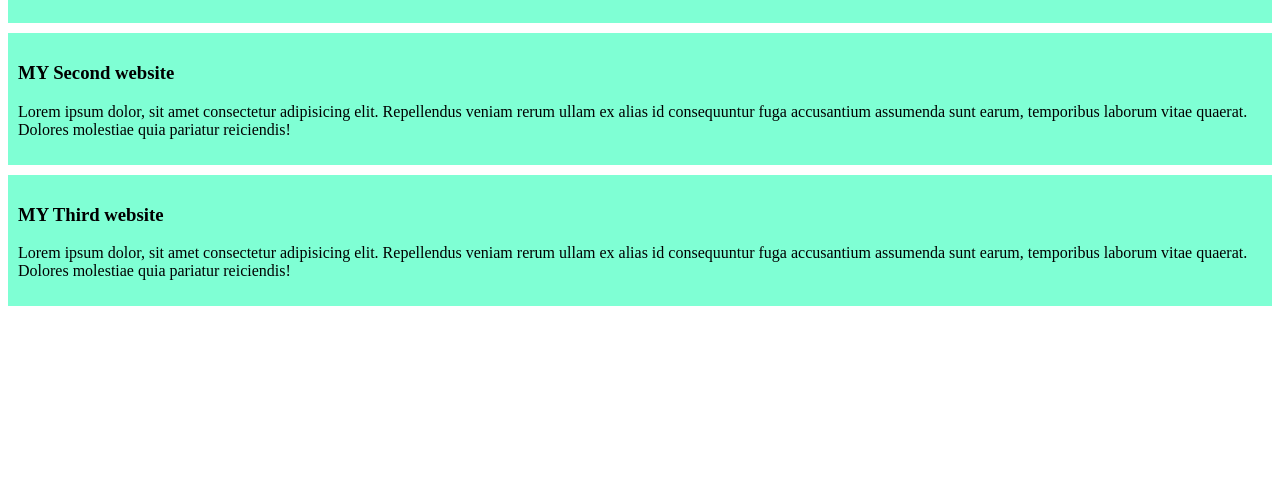
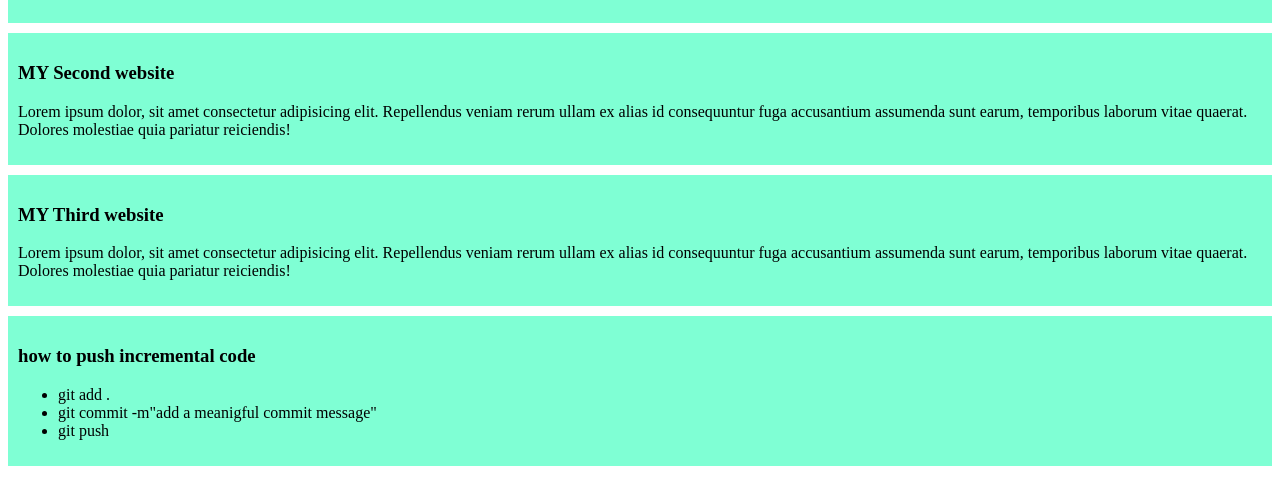
Before and after one commit to asraful613/my-simple-website, a plain HTML site: page index.html in a window 1280 px wide. Shown: the part 116-620 px from the top of the page. Drawn offline with Linux system fonts and the light colour scheme.

Commit message:
added a list to push code

```diff
--- a/index.html
+++ b/index.html
@@ -22,8 +22,15 @@
   <div>
     <h3>MY Third website</h3>
     <p>Lorem ipsum dolor, sit amet consectetur adipisicing elit. Repellendus veniam rerum ullam ex alias id consequuntur fuga accusantium assumenda sunt earum, temporibus laborum vitae quaerat. Dolores molestiae quia pariatur reiciendis!
-
     </p>
+  </div>
+  <div>
+    <h3>how to push incremental code</h3>
+    <ul>
+      <li>git add .</li>
+      <li>git commit -m"add a meanigful commit message"</li>
+      <li>git push</li>
+    </ul>
   </div>
 </body>
 </html>
```
